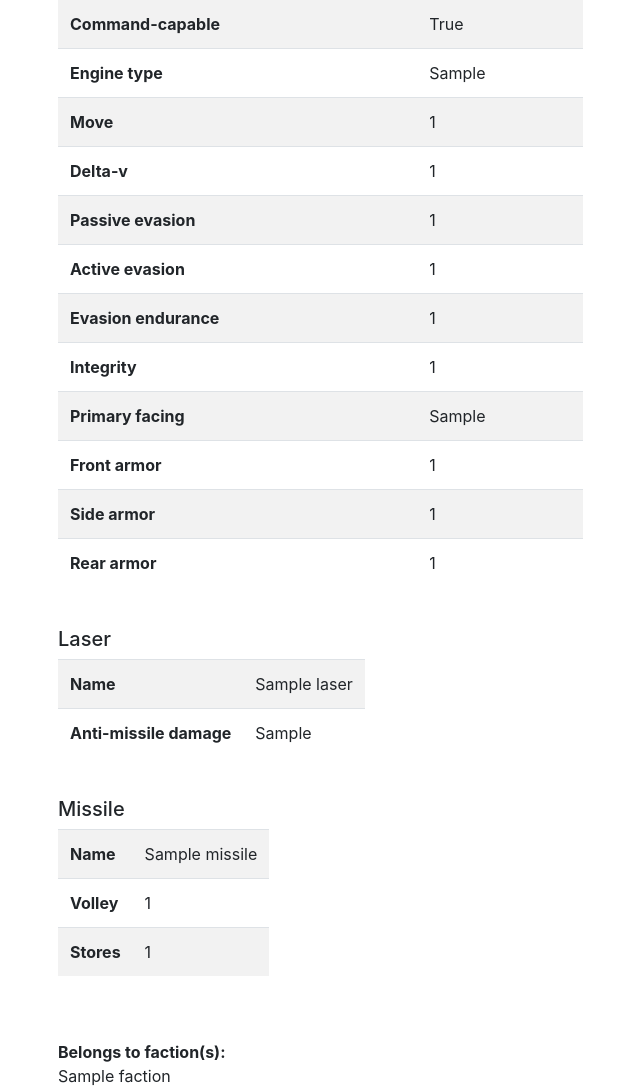
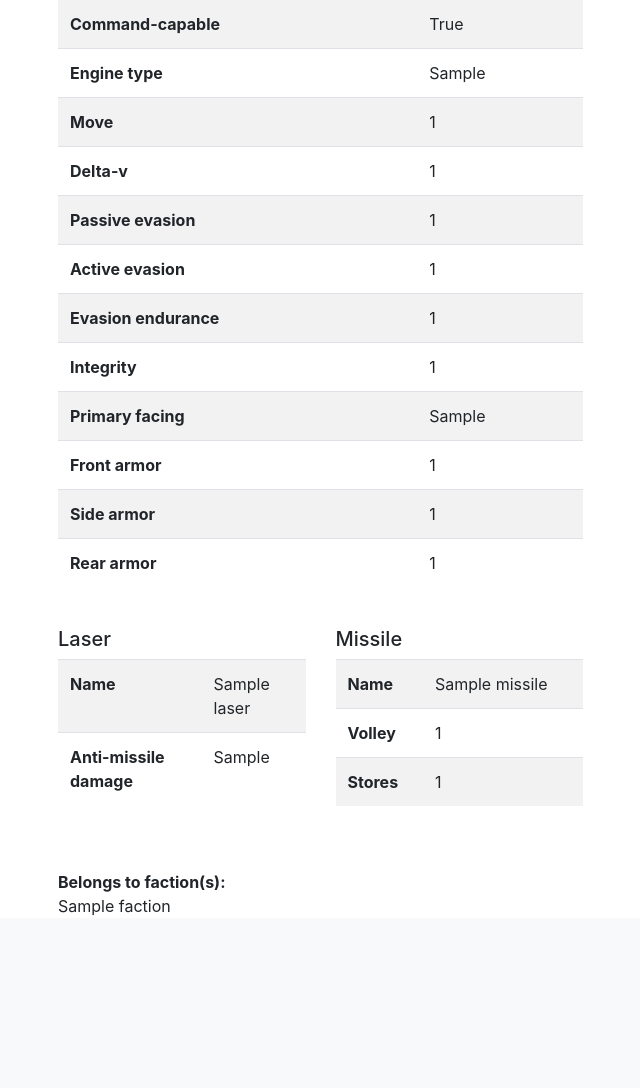
Before and after one commit to elucca/FleetReport, a Flask app: page /ships/1/ in a window 1280 px wide. Shown: the part 190-1278 px from the top of the page, without its empty margins (42-682 px from the left). After the commit the page ends 1105 px from the top, so only its background shows below. Run offline with Flask 2, Linux system fonts and the light colour scheme; tables that the repository leaves empty hold one stand-in row (values such as "Sample post"); some libraries are stand-ins or nearby versions.

Commit message:
Make weapon tables on ship info page narrower

```diff
--- a/application/templates/ships/shipinfo.html
+++ b/application/templates/ships/shipinfo.html
@@ -84,7 +84,7 @@
         <div class="row">
           {% for laser in ship.lasers %}
           <!--Individual weapon column-->
-          <div class="col-8 col-md-auto">
+          <div class="col-md-6">
             <table class="table table-striped">
               <h5>Laser</h5>
               <tr>
@@ -103,7 +103,7 @@
 
           {% for missile in ship.missiles %}
           <!--Individual weapon column-->
-          <div class="col-8 col-md-auto">
+          <div class="col-md-6">
             <table class="table table-striped">
               <h5>Missile</h5>
               <tr>
```
